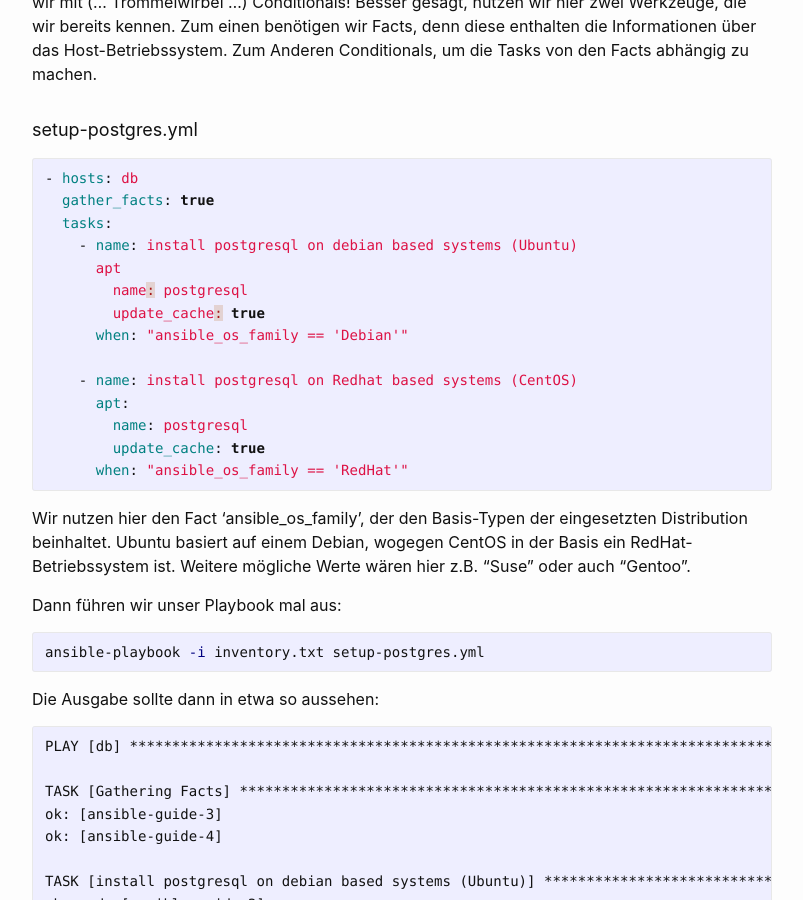
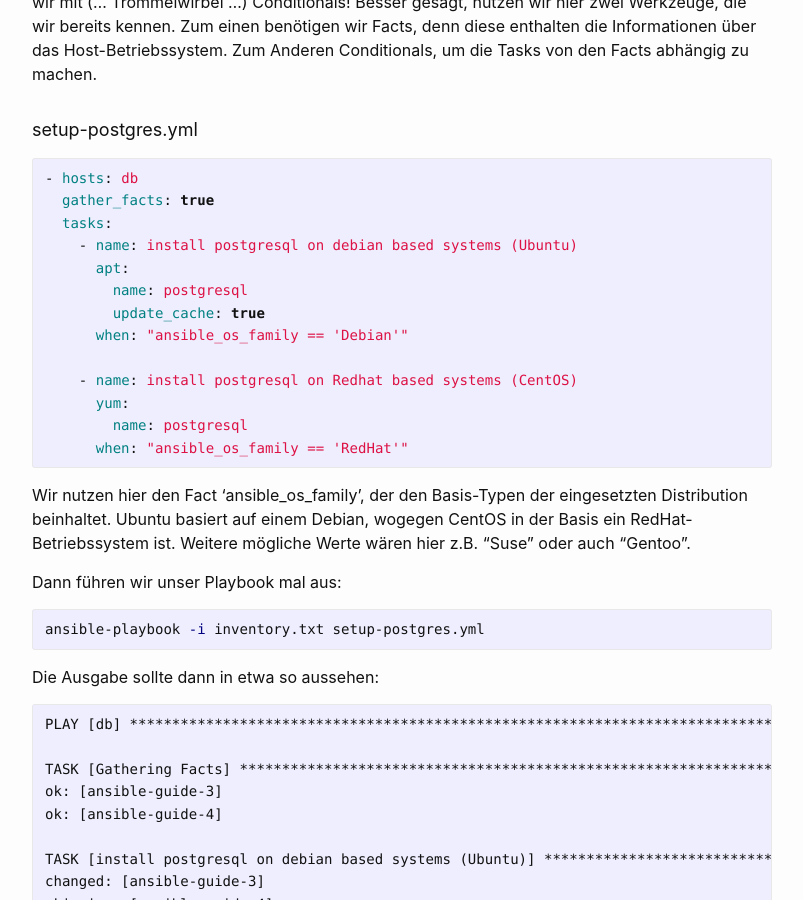
Before and after one commit to dermow/staging, a Jekyll site: the page built from _posts/2021-04-01-ansible-guide-9.markdown, in a window 1280 px wide and 900 px high, scrolled down 1228 px. Shown: the whole window, without its empty margins (238-1041 px from the left). Built offline with Jekyll 4.4.1, drawn with Linux system fonts in a browser that asks for light colours; comment, search, counter and statistics services are not loaded.

Commit message:
Update 2021-04-01-ansible-guide-9.markdown

````diff
--- a/_posts/2021-04-01-ansible-guide-9.markdown
+++ b/_posts/2021-04-01-ansible-guide-9.markdown
@@ -45,15 +45,14 @@ Besser gesagt, nutzen wir hier zwei Werkzeuge, die wir bereits kennen. Zum einen
   gather_facts: true
   tasks:
     - name: install postgresql on debian based systems (Ubuntu)
-      apt
+      apt:
         name: postgresql
         update_cache: true
       when: "ansible_os_family == 'Debian'"
 
     - name: install postgresql on Redhat based systems (CentOS)
-      apt:
+      yum:
         name: postgresql
-        update_cache: true
       when: "ansible_os_family == 'RedHat'"
 ```
 
````
Also changed, not shown: other parts of _posts/2021-04-01-ansible-guide-9.markdown (+1 -1 lines).
